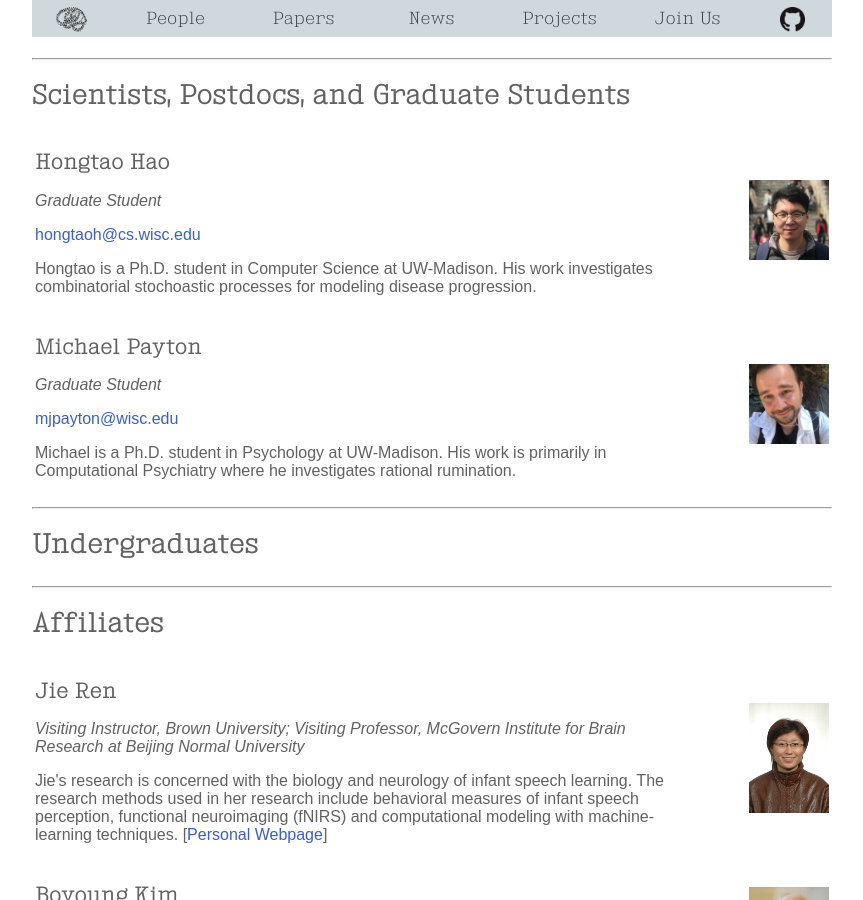
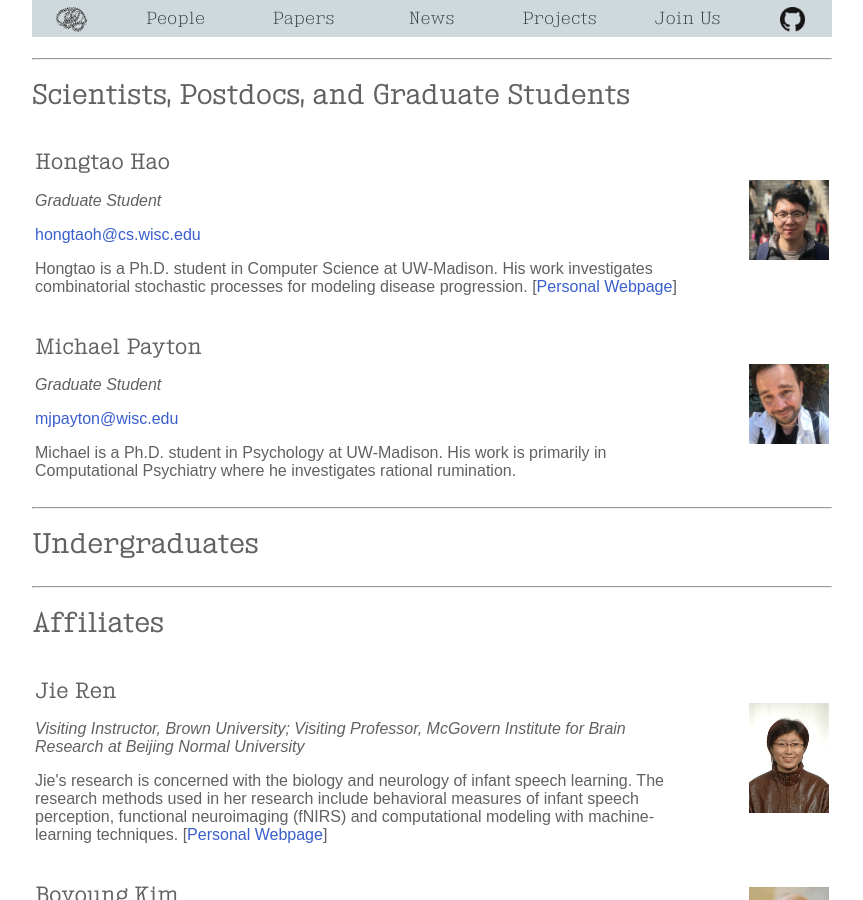
Before and after one commit to AusterweilLab/AusterweilLab.github.io, a Jekyll site: the page built from people/index.html, in a window 1280 px wide and 900 px high, scrolled down 754 px. Shown: the whole window, without its empty margins (208-1071 px from the left). Built offline with Jekyll 4.4.1, drawn with Linux system fonts in a browser that asks for light colours; some web fonts are replaced.

Commit message:
update hongtao

```diff
--- a/_data/people.json
+++ b/_data/people.json
@@ -16,8 +16,9 @@
 			{
 				"name": "Hongtao Hao",
 				"title": "Graduate Student",
-				"blurb": "Hongtao is a Ph.D. student in Computer Science at UW-Madison. His work investigates combinatorial stochoastic processes for modeling disease progression.",
+				"blurb": "Hongtao is a Ph.D. student in Computer Science at UW-Madison. His work investigates combinatorial stochastic processes for modeling disease progression.",
 				"image": "/img/people/hongtao.png",
+				"website": "https://hongtaoh.com/",
 				"email": "hongtaoh@cs.wisc.edu"
 			},
 
```
